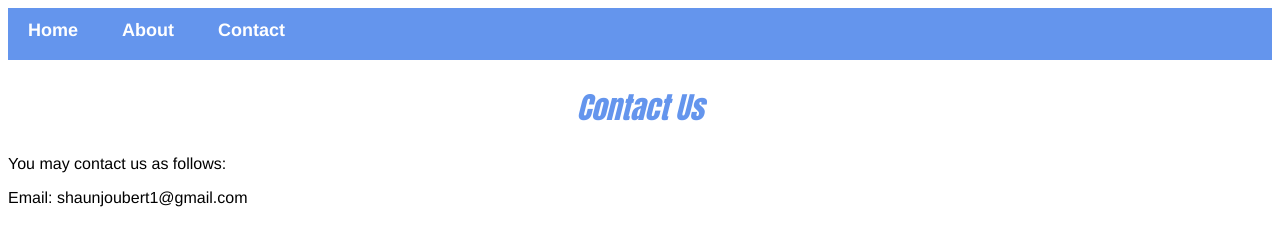
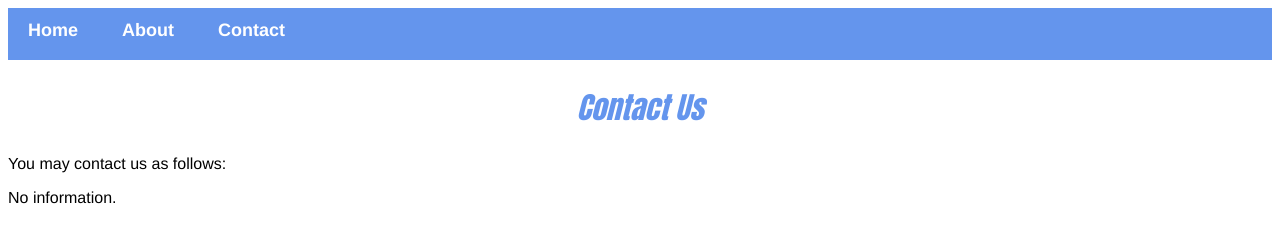
Before and after one commit to The-Voltage-07/FNB-App-Academy-Superhero-App, a plain HTML site: page contact.html in a window 1280 px wide. Drawn offline with Linux system fonts and the light colour scheme.

Commit message:
Update contact.html

```diff
--- a/contact.html
+++ b/contact.html
@@ -11,6 +11,6 @@
         </div>
         <h2>Contact Us</h2>
         <p>You may contact us as follows:</p>
-        <p>Email: shaunjoubert1@gmail.com</p>
+        <p>No information.</p>
     </body>
 </html>
```
